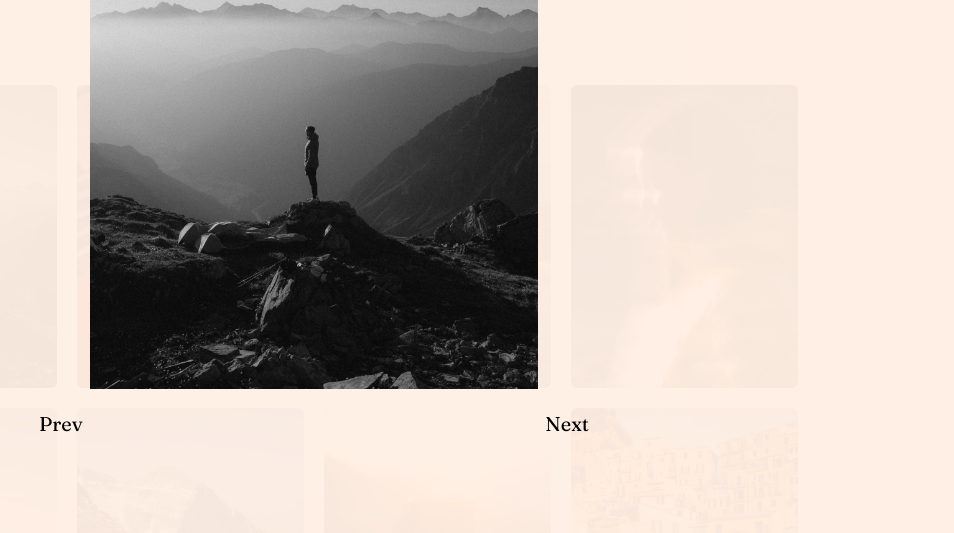
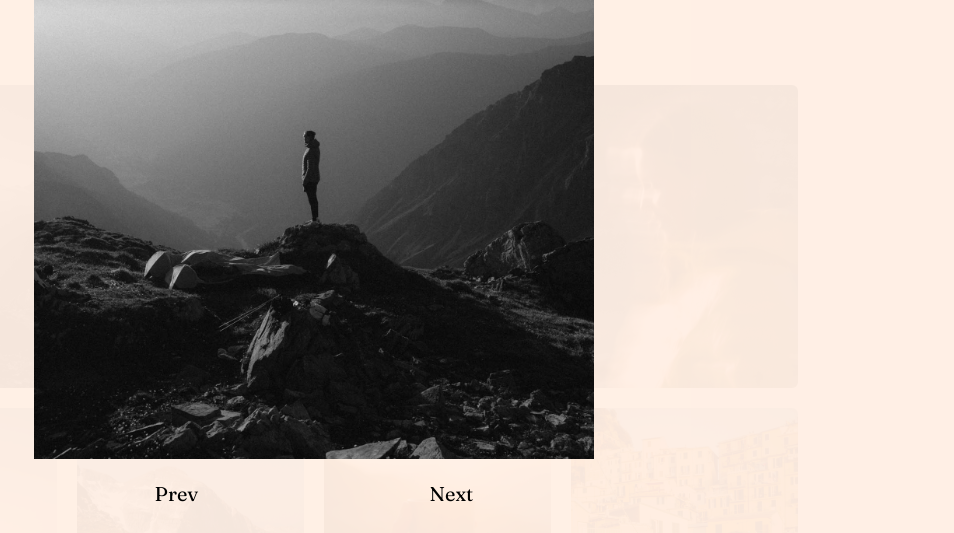
Before and after one commit to stefanstraeter/Fotogram, a plain HTML site: page index.html in a window 1280 px wide. Both pictures are taken after a click on the picture 269 px from the left and 502 px from the top of the page. Shown: the part 266-799 px from the top of the page, without its empty margins (326-1280 px from the left). Drawn offline with Linux system fonts and the light colour scheme.

Commit message:
edit project

```diff
--- a/index.html
+++ b/index.html
@@ -23,12 +23,12 @@
   <body>
     <div class="modal-overlay" id="modalOverlay" style="display: none">
       <div class="modal-img-container">
-        <span class="close-modal-btn cursor" onclick="closeModal()">&times;</span>
+        <button class="close-modal-btn cursor" onclick="closeModal()">&times;</button>
         <img class="modal-img" id="modalImage" src="" alt="Modal Image" />
       </div>
       <div class="next-previous-container">
-        <button id="previousImg" onclick="previousImg()">Prev</button>
-        <button id="nextImg" onclick="nextImg()">Next</button>
+        <button class="navigation-btn" id="previousImg" onclick="previousImg()">Prev</button>
+        <button class="navigation-btn" id="nextImg" onclick="nextImg()">Next</button>
       </div>
     </div>
 
--- a/script.js
+++ b/script.js
@@ -41,7 +41,6 @@ function openModal(src, clickedIndex) {
   let modal = document.getElementById("modalOverlay");
   let modalImage = document.getElementById("modalImage");
 
-
   modalImage.src = src;
   modalImage.alt = src;
 
@@ -74,6 +73,19 @@ function closeModal() {
   };
 
 
+document.addEventListener("keydown", function (event) {
+  if (modalOverlay.style.display === "flex") {
+    if (event.key === "ArrowRight") {
+      nextImg();
+    } else if (event.key === "ArrowLeft") {
+      previousImg();
+    } else if (event.key === "Escape") {
+      closeModal();
+    }
+  }
+});
+
+
 window.onclick = function(event) {
   if (event.target == modalOverlay) {
    document.getElementById("modalOverlay").style.display = "none";
--- a/style.css
+++ b/style.css
@@ -47,15 +47,6 @@ body {
   flex-direction: column;
 }
 
-.wrapper {
-  max-width: 100rem;
-  margin: 0 auto;
-  display: flex;
-  flex-direction: column;
-  align-items: center;
-  flex: 1;
-}
-
 h1 {
   font-family: var(--font-family-headlines);
   font-weight: var(--weight-800);
@@ -80,6 +71,15 @@ footer > p {
   color: var(--Grey-Dark);
 }
 
+.wrapper {
+  max-width: 100rem;
+  margin: 0 auto;
+  display: flex;
+  flex-direction: column;
+  align-items: center;
+  flex: 1;
+}
+
 /* === Navbar Section === */
 #navbar {
   background-color: var(--Eggshell);
@@ -99,13 +99,6 @@ footer > p {
   font-weight: var(--weight-800);
   letter-spacing: -1px;
   margin: var(--space200);
-  -webkit-transition: all 0.1s linear;
-  transition: all 0.1s linear;
-}
-
-.logo:hover {
-  color: var(--Eggshell-Dark);
-  transform: scale(1.05);
 }
 
 .content-limit {
@@ -160,18 +153,35 @@ footer > p {
 }
 
 .modal-img-container {
-  margin-inline: var(--space200);
+  height: 60vh;
+  max-height: 70rem;
+  margin-inline: var(--space250);
 }
 
 .modal-img {
-  max-width: 100%;
-  max-height: 70vh;
-  width: auto;
-  height: auto;
+  width: 100%;
+  height: 100%;
   object-fit: contain;
   transition: 0.3s ease-in-out;
 }
 
+/* Tablet & Desktop Styles */
+@media (min-width: 1150px) {
+  .modal-img-container {
+    height: 70rem;
+    margin-inline: 0;
+  }
+}
+
+/* === Navigation Container === */
+.next-previous-container {
+  display: flex;
+  justify-content: space-around;
+  width: clamp(15rem, 75%, 55rem);
+  margin-top: var(--space250);
+}
+
+/* === Navigation Buttons Container === */
 .close-modal-btn {
   color: var(--Grey-Dark);
   position: absolute;
@@ -179,28 +189,43 @@ footer > p {
   right: 2.5rem;
   font-size: 3.5rem;
   font-weight: var(--weight-200);
+  transition: all 0.2s ease-in-out;
 }
 
-.next-previous-container {
-  display: flex;
-  justify-content: space-between;
-  margin-left: 2rem;
-  margin-right: 2rem;
-  width: clamp(15rem, 75%, 55rem);
-  margin-top: var(--space250);
+.close-modal-btn:hover {
+  transform: scale(1.3);
 }
 
-#previousImg,
-#nextImg,
-#modalCaption {
+.navigation-btn {
   font-family: var(--font-family-headlines);
   font-size: clamp(1.6rem, 2vw, 2rem);
 }
 
-#previousImg:hover,
-#nextImg:hover,
-.close-modal-btn:hover {
-  cursor: pointer;
+.navigation-btn {
+  position: relative;
+  color: #000;
+  text-decoration: none;
+}
+
+.navigation-btn:hover {
+  color: #000;
+}
+
+.navigation-btn::before {
+  content: "";
+  position: absolute;
+  display: block;
+  width: 100%;
+  height: 1px;
+  bottom: 0;
+  left: 0;
+  background-color: var(--Grey-Dark);
+  transform: scaleX(0);
+  transition: transform 0.3s ease;
+}
+
+.navigation-btn:hover::before {
+  transform: scaleX(1);
 }
 
 /* === Footer Section === */
```
